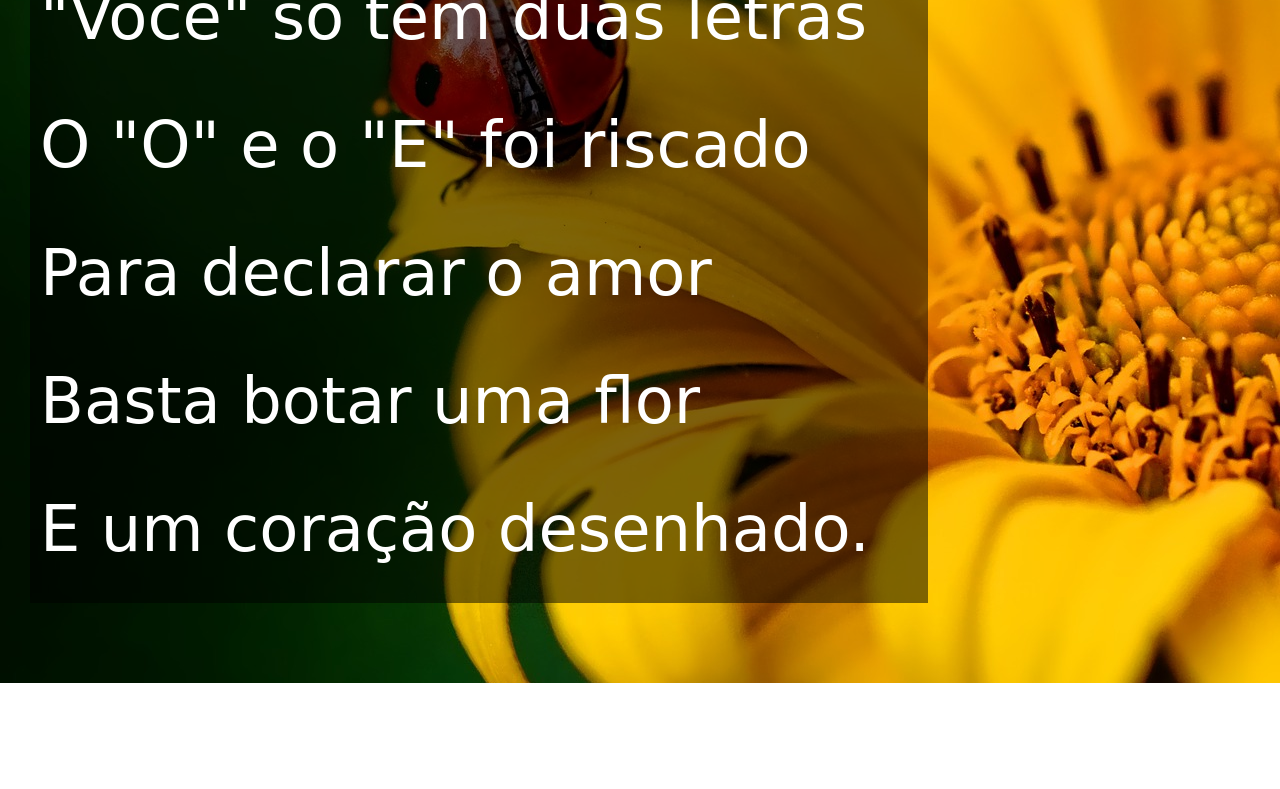
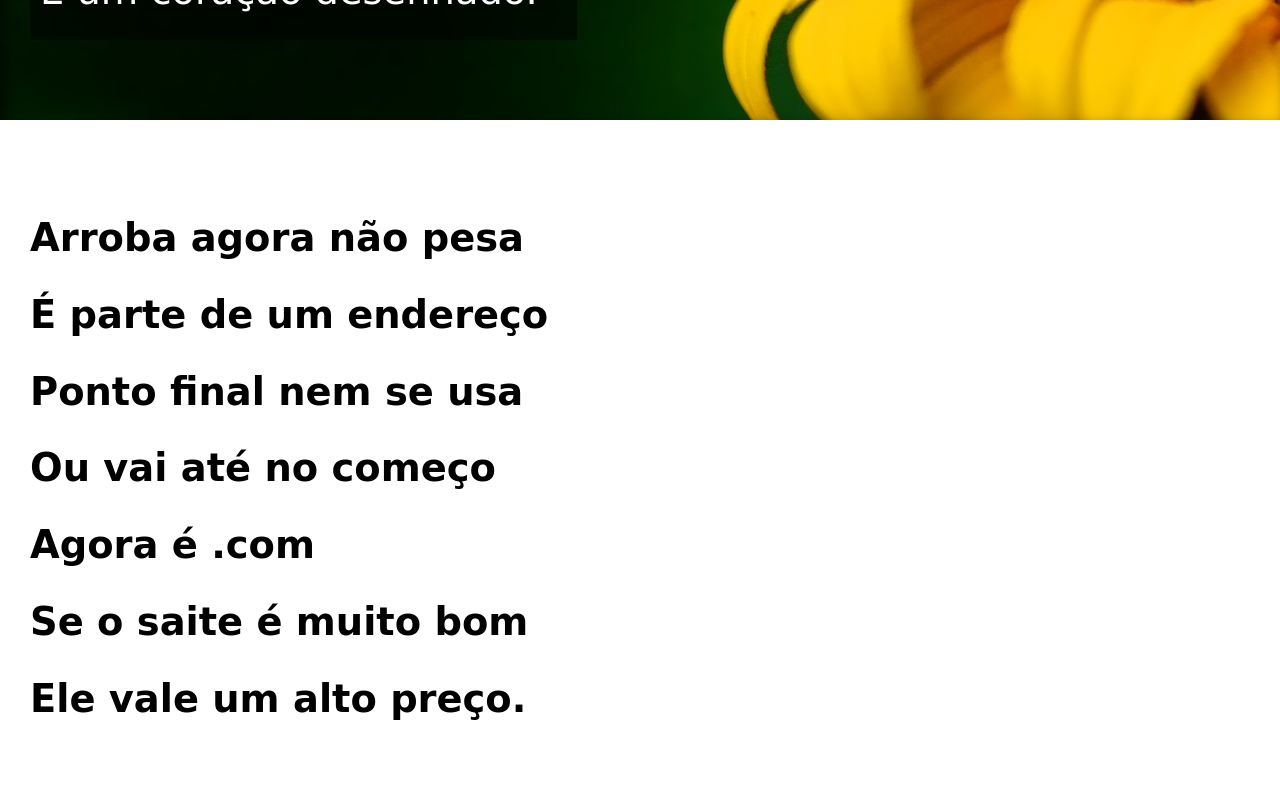
Before and after one commit to AdrielMaximus/Site-Cordel, a plain HTML site: page index.html in a window 1280 px wide. Shown: the part 1640-2429 px from the top of the page. Drawn offline with Linux system fonts and the light colour scheme.

Commit message:
Update style.css

```diff
--- a/style.css
+++ b/style.css
@@ -18,14 +18,15 @@
 html, body{
     min-height: 100vh;
     font-family: var(--fontpadrao);
+    background-color: darkgray;
 }
 header{
-    font-family: var(--fontetitulo);
     text-align: center;
     background-color: black;
     color: white;
 }
 header h1{
+    font-family: var(--fontetitulo);
     padding-top: 50px;
     font-size: 10vw;
     font-variant: small-caps;
@@ -36,12 +37,16 @@ header p{
 .texto{
     background-color: white;
     color: black;
-    font-size: 4vw;
+    font-size: 3vw;
     font-weight: bold;
 }
 .imagem{
     background-color: darkgray;
     color: white;
+    font-size: 3vw;
+    box-shadow: inset 6px 6px 13px 0px rgba(0, 0, 0, 0.548);
+    background-position: right center;
+    background-size: cover;
 }
 section{
     padding-top: 10vh;
@@ -49,23 +54,22 @@ section{
     line-height: 2em;
     padding-left: 30px;
     font-family: var(--fontetexto);
-    font-size: 5vw;
+    font-size: 3.5vw;
 }
 section.imagem p{
     display: inline-block;
     padding: 10px;
     background-color: rgba(0, 0, 0, 0.507);
+    text-shadow: 1px 1px 0px black;
 }
 section > p{
     padding-bottom: 2em;
 }
 section#flor {
     background-image: url(pacote-d012/imagens/background001.jpg);
-    background-position: right center;
 }
 section#livro{
     background-image: url(pacote-d012/imagens/background002.jpg);
-    background-position: right center;
 }
 a{
     color: white;
```
